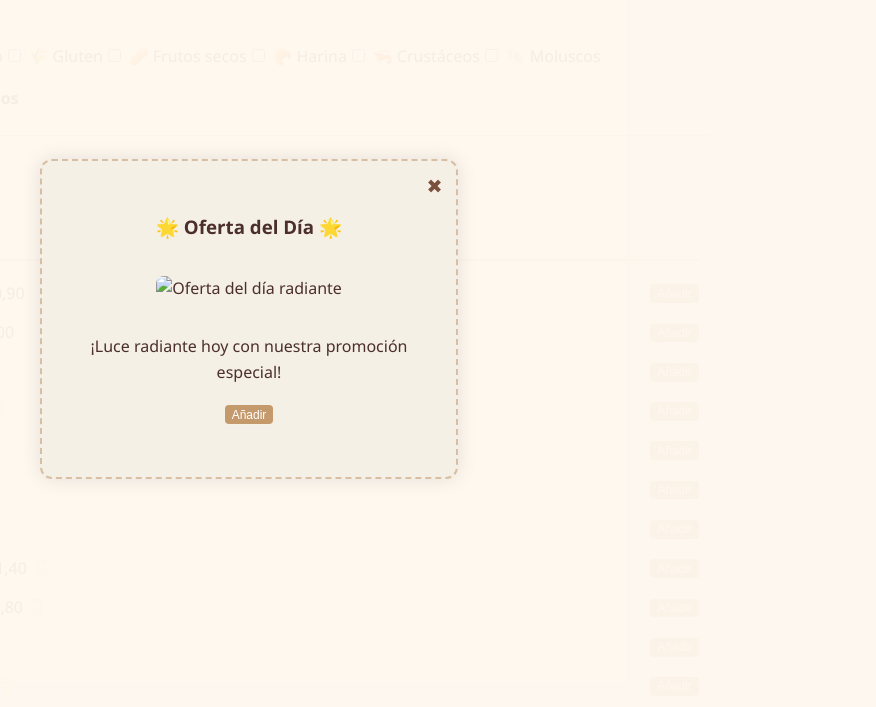
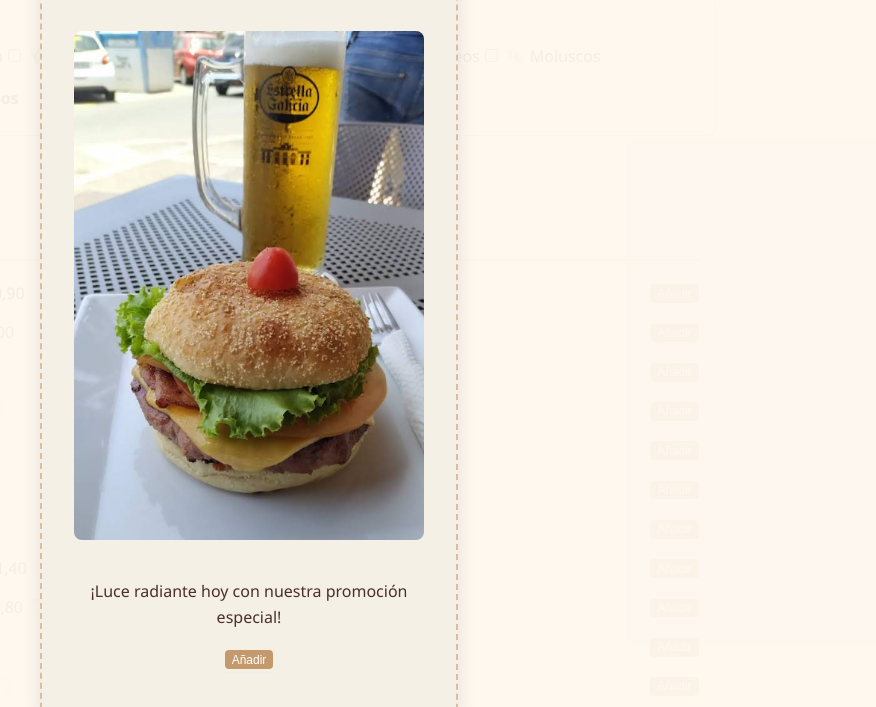
Before and after one commit to pixaric/patagonia, a plain HTML site: page index.html in a window 1280 px wide. Shown: the part 81-788 px from the top of the page, without its empty margins (391-1267 px from the left). Drawn offline with Linux system fonts and the light colour scheme; the site is published under a folder, as on GitHub Pages, so addresses that start at the root find nothing.

Commit message:
Update index.html

```diff
--- a/index.html
+++ b/index.html
@@ -40,7 +40,7 @@
   <div class="popup-contenido">
     <span class="cerrar-popup" onclick="cerrarPopup()">✖</span>
     <h3>🌟 Oferta del Día 🌟</h3>
-    <img src="/assets/image/oferta_dia.png" alt="Oferta del día radiante">
+    <img src="assets/image/oferta_dia.png" alt="Oferta del día radiante">
     <p>¡Luce radiante hoy con nuestra promoción especial!</p>
     <ol class="ofer">
     <li class="menu-item"><button onclick="agregarAlPedido('Oferta', 0.90)">Añadir</button></li>
```
